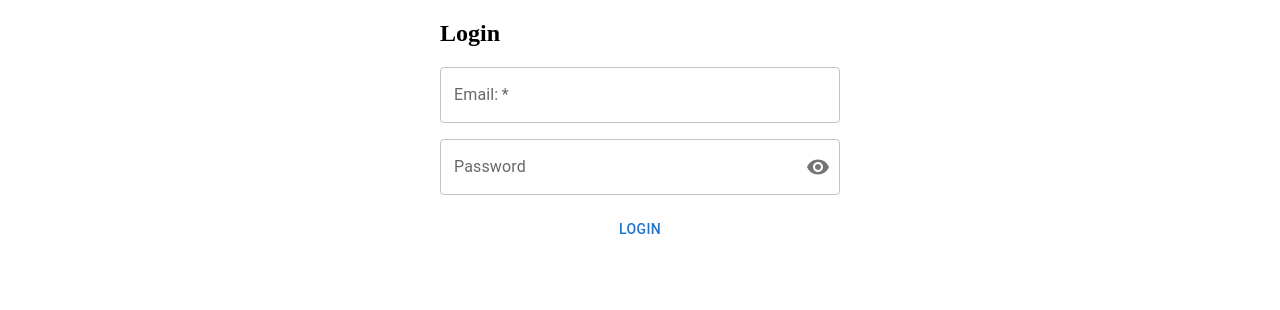
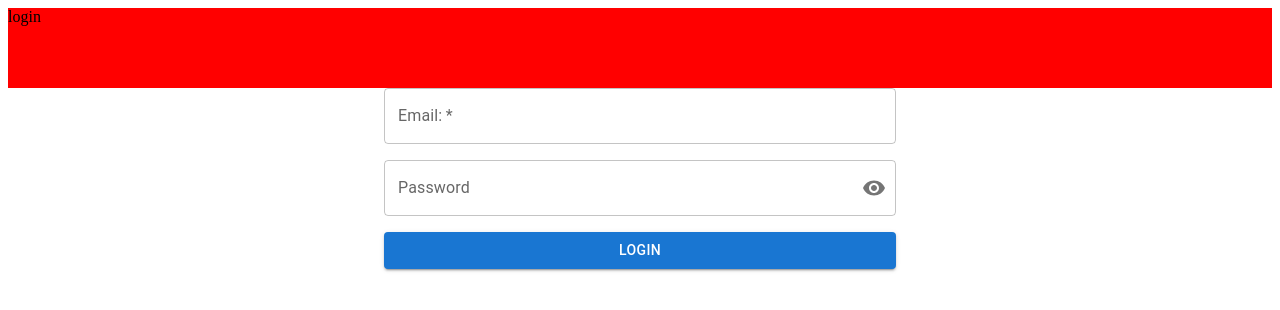
Before and after one commit to Matthiasbit/ikna, a Next.js app in the folder Frontend/: page /anmeldeseite in a window 1280 px wide. Shown: the top 310 px of the page. Built offline with nearby package versions, Linux system fonts and the light colour scheme.

Commit message:
Anmeldeseite auf neuen Branch
wip:Anmeldeseite

```diff
--- /dev/null
+++ b/Frontend/src/Components/Header.tsx
@@ -0,0 +1,9 @@
+import { Height } from "@mui/icons-material"
+
+export default function Header({text}) {
+    return (
+        <div style={{ width: '100%', height: '10vh', backgroundColor: 'red', left: 0 }}>
+            {text}
+        </div>
+    );
+}
--- a/Frontend/src/pages/anmeldeseite.tsx
+++ b/Frontend/src/pages/anmeldeseite.tsx
@@ -1,6 +1,7 @@
 import React, { useState } from 'react';
 import { TextField, Stack, Button, FormControl, InputLabel, OutlinedInput, IconButton,InputAdornment } from '@mui/material';
 import { Visibility, VisibilityOff } from '@mui/icons-material';
+import Header from '@/Components/Header';
 
 export function Anmeldeseite() {
 
@@ -9,20 +10,23 @@ export function Anmeldeseite() {
   const [showPassword, setShowPassword] = useState(false);
   const [error, setError] = useState(false);
 
-  const anmeldung = () => {
+  //macht das hier nicht logs?
+  function anmeldung() {
     setError(true);
-    // Handle login logic here
     console.log('Email:', email);
     console.log('Password:', password);
   };
 
   const handleClickShowPassword = () => setShowPassword((show) => !show);
 
-
+  //zuvor war alles in .app macht es sinn in pages? im internet stand standart routing finden in app statt auch hies index früher anders
+  //login erstellt noch 2 augen für pw sichtbarkeit onclick
   //Header fehlt noch, styling fehlt noch, auch überlegen ob es nicht was besseres als h2 gibt...
   return(
-    <div style={{ maxWidth: '400px', margin: 'auto'}}>
-      <h2>Login</h2>
+    <div>
+      <Header  text="login" style/>
+      <div style={{ maxWidth: '40vw', margin: 'auto', top:"5vw"}}>
+
           <Stack spacing={2} direction="column">
             <TextField
               error={email === "" && error}
@@ -57,8 +61,9 @@ export function Anmeldeseite() {
               onChange={(event) => setPassword(event.target.value)}
             />
           </FormControl>
-        <Button onClick={anmeldung}>Login</Button>
+          <Button onClick={anmeldung} variant="contained" color="primary">Login</Button>
           </Stack>
+      </div>
     </div>
   );
 };
```
Also changed, not shown: Frontend/package.json (+4 -4 lines), Frontend/src/app/page.module.css (renamed from Frontend/src/pages/page.module.css), 1 other file (tests, documents, lock files or other folders). Lines whose indentation alone changed are shown as unchanged.
